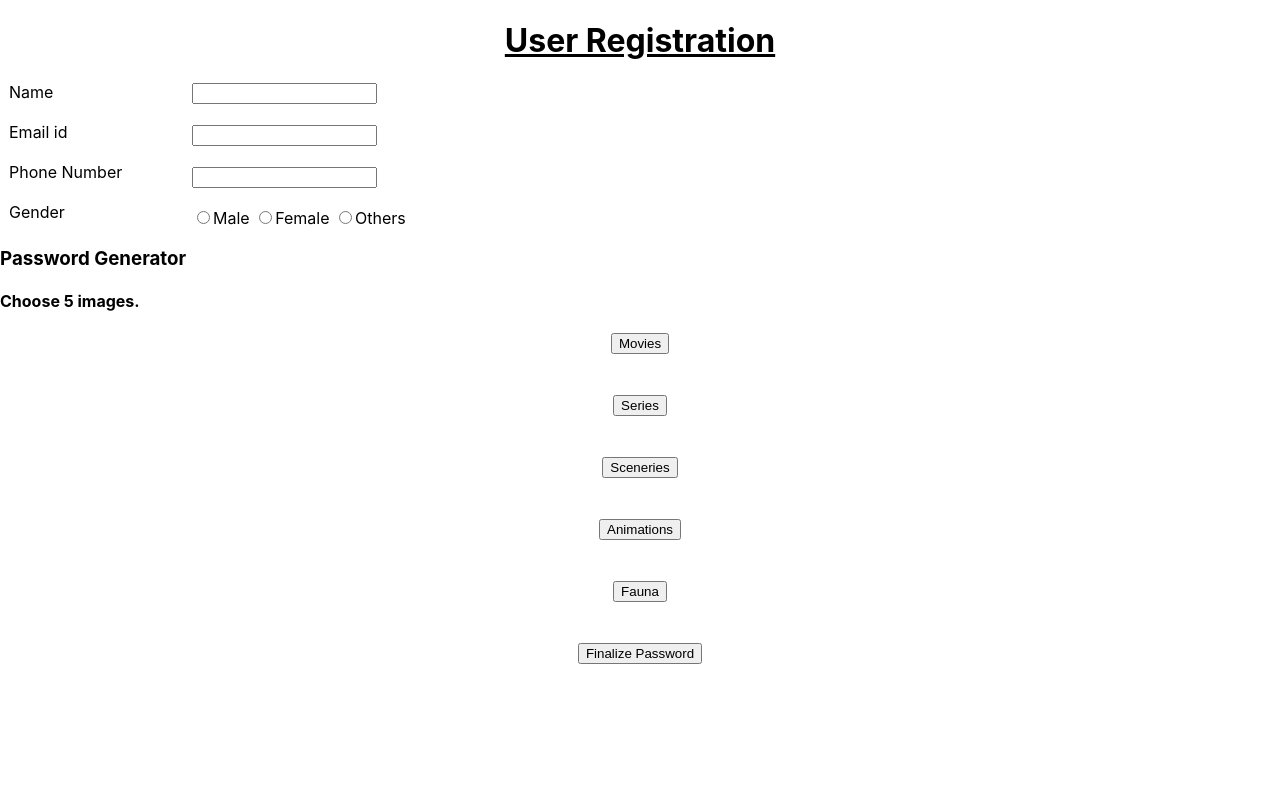
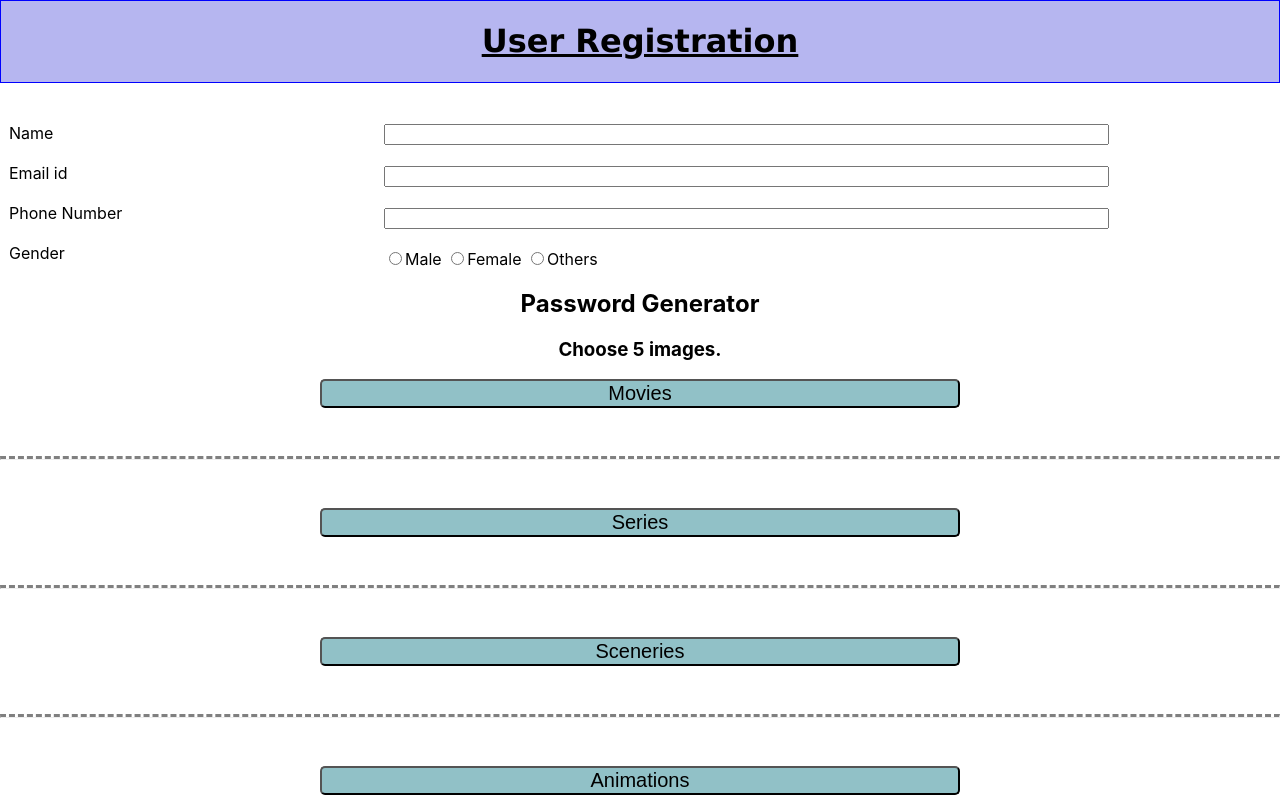
Before and after one commit to AdityaRaj1440/SIH_GraphicalPassword, a React (Create React App) app in the folder register/: page /register in a window 1280 px wide. Shown: the top 800 px of the page. Built offline with nearby package versions, Linux system fonts and the light colour scheme.

Commit message:
css for registration

```diff
--- a/register/src/Components/FinalizePassword.js
+++ b/register/src/Components/FinalizePassword.js
@@ -84,8 +84,9 @@ const FinalizePassword = ({ fn }) => {
     return (
         <>
         <center>
-            <button onClick={gotarr}>Finalize Password</button>
+            <button onClick={gotarr} id="final">Finalize Password</button>
             </center>
+            <br/><br/>
         </>
     )
 }
--- a/register/src/Components/Image.js
+++ b/register/src/Components/Image.js
@@ -72,7 +72,7 @@ const Image = ({ url }) => {
     return (
         <>
 
-            <img src={url} alt="img1" width="15%" height="15%" onClick={addImage} class= "img" id= {url} />
+            <img src={url} alt="img1"  width="15%" onClick={addImage} class= "img" id= {url} />
             &nbsp;&nbsp;
             {/* {restImage()}
           {console.log("decoy length:",decoy)} */}
--- a/register/src/Components/ImageList.js
+++ b/register/src/Components/ImageList.js
@@ -39,7 +39,8 @@ const changeImgList = () => {
     <>
       <center>
       {/* <h3 align="center">{cat}</h3> */}
-      <button type="button" onClick={()=>setShow(!show)}>{cat}</button>
+      <button type="button" onClick={()=>setShow(!show)} class="cat">{cat}</button>
+      <br/>
       {!show? <></>:
 
       <div>
@@ -52,10 +53,12 @@ const changeImgList = () => {
         <Image url={URL[(src + 4) % len]} />
         <Image url={URL[(src + 5) % len]} />
 
-
-        <button type="button" onClick={changeImgList}>Show More</button>
+        <br/><br/>
+        <button type="button" onClick={changeImgList} class="more">Show More</button>
       </div>
       }
+              <br/><hr/>
+
 
       </center>
 
--- a/register/src/Components/PasswordGenerator.js
+++ b/register/src/Components/PasswordGenerator.js
@@ -6,9 +6,9 @@ const PasswordGenerator = ({ fn }) => {
 
     return (
         <>
-            <div>
-                <h3>Password Generator</h3>
-                <h4>Choose 5 images.</h4>
+            <div align= "center">
+                <h2>Password Generator</h2>
+                <h3>Choose 5 images.</h3>
                 <CatImage cat="Movies" />
                 <br /><br />
                 <CatImage cat="Series" />
--- a/register/src/Components/Register.js
+++ b/register/src/Components/Register.js
@@ -5,8 +5,8 @@ import TextForm from './ColForm'
 function Register({ fn }) {
     return (
         <>
-            <h1><center><u>User Registration</u></center></h1>
-
+            <div id= "Title"><h1><center><u>User Registration</u></center></h1></div>
+            <br/><br/>
             <TextForm />
             <PasswordGenerator fn={fn} />
 
--- a/register/src/index.css
+++ b/register/src/index.css
@@ -7,19 +7,64 @@ body {
   -moz-osx-font-smoothing: grayscale;
 }
 
+
 code {
   font-family: source-code-pro, Menlo, Monaco, Consolas, 'Courier New',
     monospace;
 }
 
+hr {
+  size: 20px;
+  border-top: 3px dashed gray;
+}
+
+#final {
+  width: 60%;
+  height: 40px;
+  font-size: large;
+  padding: 10px 10px;
+  color: white;
+  background-color: black;
+  border-radius: 10px;
+}
+
+#Title {
+  background-color: rgb(182, 182, 240);
+  border: 1px solid blue;
+  font-family:Verdana, Geneva, Tahoma, sans-serif;
+  vertical-align: middle;
+}
+
+.cat {
+  background-color: rgb(145, 193, 199);
+  border-radius: 5px;
+  display: block;
+  width: 50%;
+  font-size: 20px;
+
+}
+
+.more {
+  background-color:rgb(152, 207, 138);
+  border-radius: 5px;
+  display: block;
+  width: 40%;
+  font-size: 20px;
+}
+
+input[type=text] {
+  width: 80%;
+  height: 15px;
+}
+
 .column {
   float: left;
-  width: 15%;
+  width: 30%;
 }
 
 .column2 {
   float: left;
-  width: 50%;
+  width: 70%;
 }
 
 .row:after {
@@ -33,8 +78,8 @@ code {
   height: 150px;
 }
 
-.imgSelected{border: 2px solid greenyellow;
-  box-shadow: 0px 10px lightblue;
+.imgSelected{border: 2px solid darkblue;
+  box-shadow: 0px 10px rgb(120, 120, 196);
   transition: 1s;
   transform: scale(1.05);
 
```
